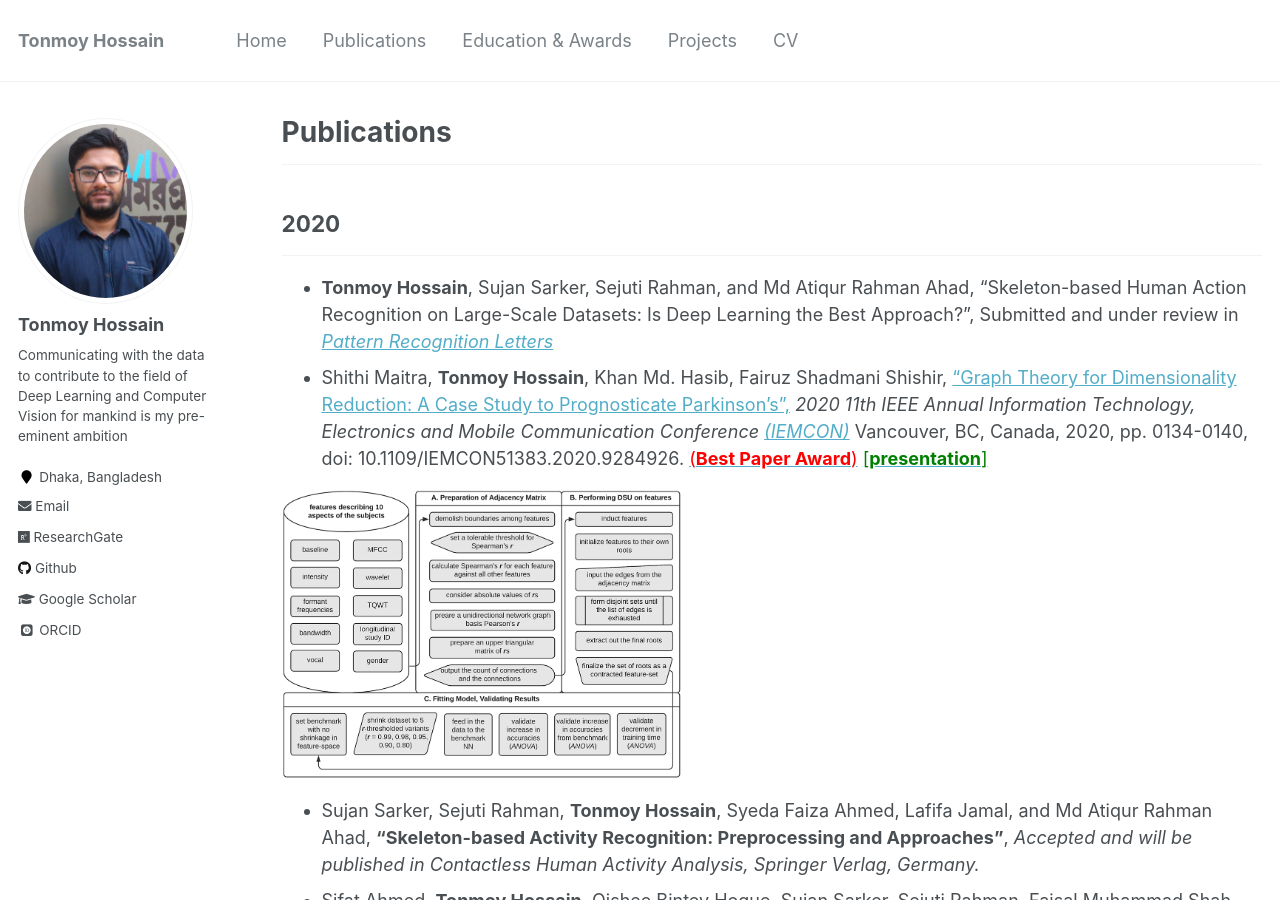
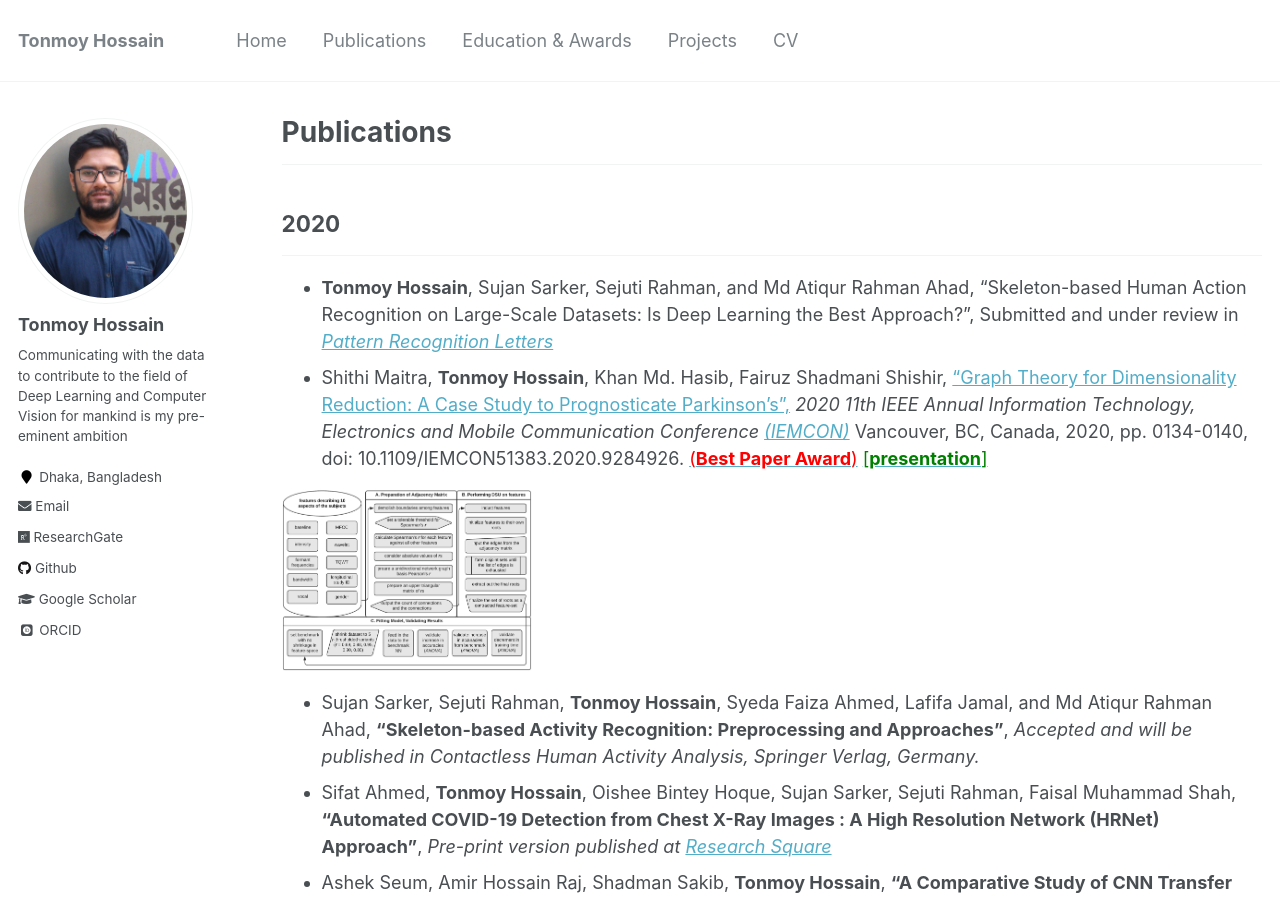
Before and after one commit to shaeekh/shaeekh.github.io, a Jekyll site: the page built from _pages/publications.md, in a window 1280 px wide and 900 px high. Built offline with Jekyll 4.4.1, drawn with Linux system fonts in a browser that asks for light colours; some web fonts are replaced.

Commit message:
Update publications.md

```diff
--- a/_pages/publications.md
+++ b/_pages/publications.md
@@ -12,7 +12,7 @@ author_profile: true
 -----------
 * **Tonmoy Hossain**, Sujan Sarker, Sejuti Rahman, and Md Atiqur Rahman Ahad, “Skeleton-based Human Action Recognition on Large-Scale Datasets: Is Deep Learning the Best Approach?”, Submitted and under review in <i>[Pattern Recognition Letters](https://www.journals.elsevier.com/pattern-recognition-letters/call-for-papers/advances-in-human-action-activity-and-gesture-recognition)</i>
 *  Shithi Maitra, **Tonmoy Hossain**, Khan Md. Hasib, Fairuz Shadmani Shishir, ["Graph Theory for Dimensionality Reduction: A Case Study to Prognosticate Parkinson’s",](https://ieeexplore.ieee.org/abstract/document/9284926) <i>2020 11th IEEE Annual Information Technology, Electronics and Mobile Communication Conference [(IEMCON)](https://ieee-iemcon.org/)</i> Vancouver, BC, Canada, 2020, pp. 0134-0140, doi: 10.1109/IEMCON51383.2020.9284926. [<span style ="color:Red">(**Best Paper Award**)</span>](https://tonmoy-hossain.github.io/files/Best_Paper_Award.png) [<span style ="color:Green">[**presentation**]</span>](https://tonmoy-hossain.github.io/files/IEMCON2020(Graph).pdf)
-<div style="text-align: left, margin-left: 10px"><img src="https://tonmoy-hossain.github.io/files/Images/IEMCON2020/model.png" width="400" /></div>
+<div style="text-align: left, margin-left: 10px"><img src="https://tonmoy-hossain.github.io/files/Images/IEMCON2020/model.png" width="250" /></div>
 
 
 *  Sujan Sarker, Sejuti Rahman, **Tonmoy Hossain**, Syeda Faiza Ahmed, Lafifa Jamal, and Md Atiqur Rahman Ahad, **"Skeleton-based Activity Recognition: Preprocessing and Approaches"**, <i>Accepted and will be published in Contactless Human Activity Analysis, Springer Verlag, Germany.</i>
```
